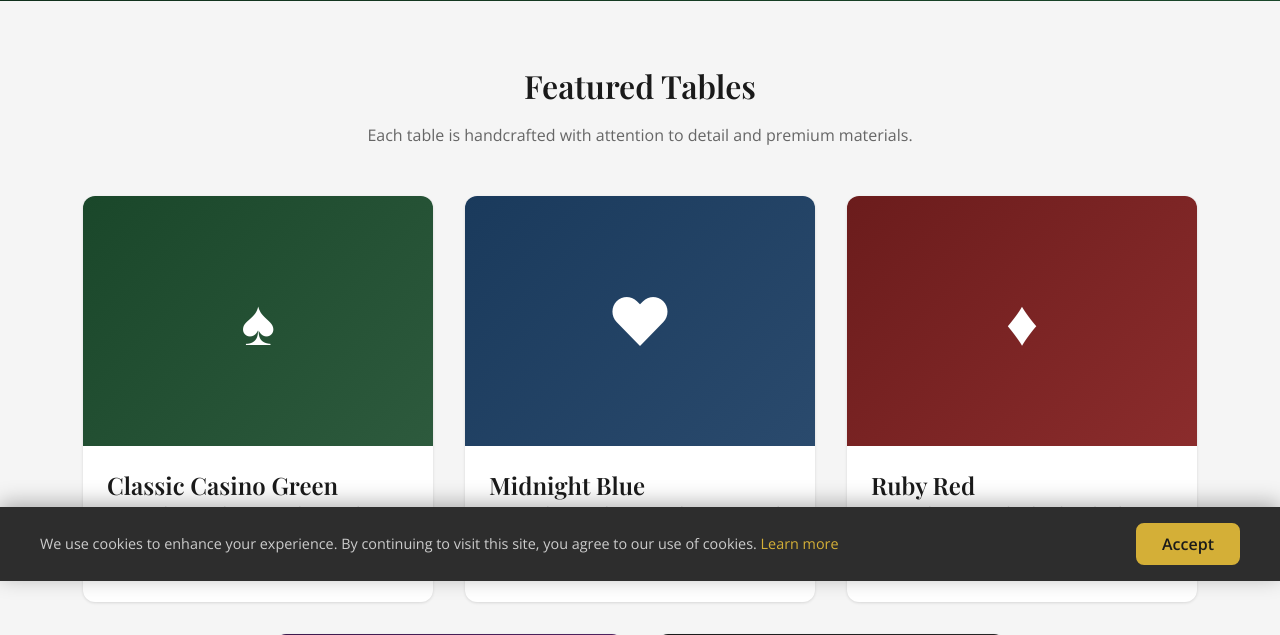
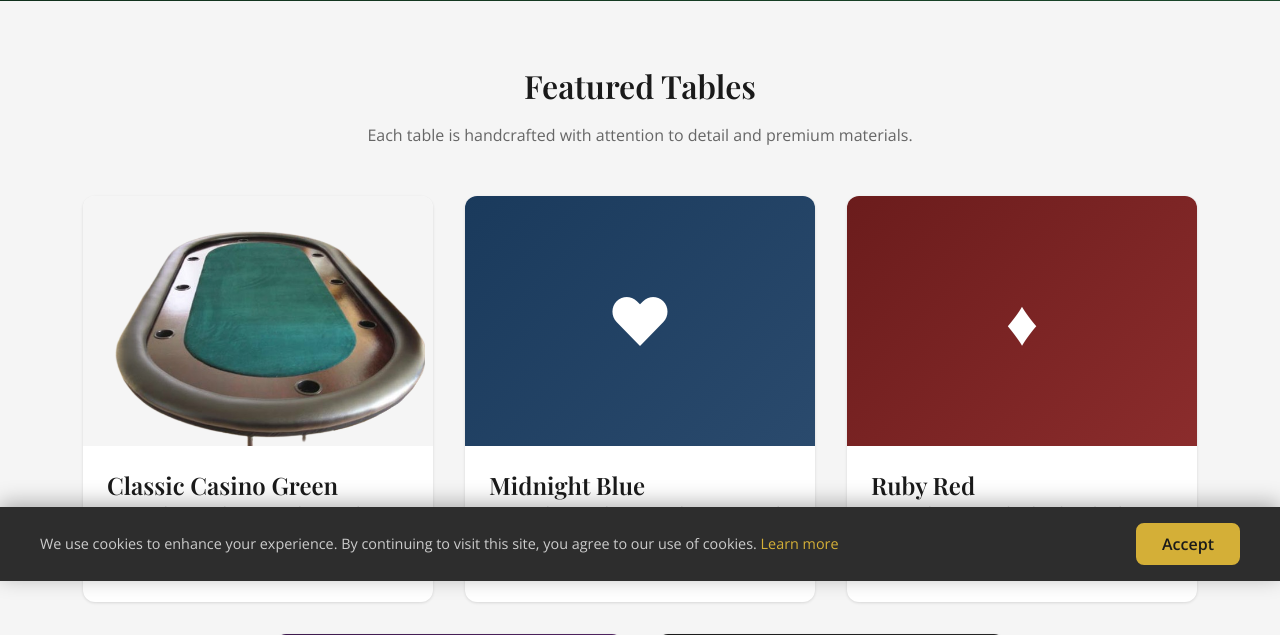
Before and after one commit to cyberfyed/jackninetables, a PHP site: page /gallery.php in a window 1280 px wide. Shown: the part 219-854 px from the top of the page. Run offline with PHP 8.4, Linux system fonts and the light colour scheme; a stand-in replaces the project's code that opens the database connection.

Commit message:
Add real table photo to gallery
🤖 Generated with [Claude Code](https://claude.com/claude-code)

Co-Authored-By: Claude Opus 4.5 <noreply@anthropic.com>

```diff
--- a/gallery.php
+++ b/gallery.php
@@ -19,11 +19,10 @@ require_once 'includes/header.php';
             <p>Each table is handcrafted with attention to detail and premium materials.</p>
         </div>
 
-        <!-- Placeholder gallery - in production, these would be actual photos -->
         <div style="display: flex; flex-wrap: wrap; justify-content: center; gap: 2rem;">
             <div class="card" style="flex: 0 1 350px; max-width: 400px;">
-                <div style="background: linear-gradient(135deg, #1a472a 0%, #2d5a3d 100%); height: 250px; display: flex; align-items: center; justify-content: center; color: white; font-size: 4rem;">
-                    &#9824;
+                <div style="background: #f5f5f5; height: 250px; display: flex; align-items: center; justify-content: center; overflow: hidden;">
+                    <img src="<?= SITE_URL ?>/assets/images/tablepic1-removebg-preview.png" alt="Custom Poker Table" style="max-width: 100%; max-height: 100%; object-fit: contain;">
                 </div>
                 <div class="card-body">
                     <h3>Classic Casino Green</h3>
```
Also changed, not shown: assets/images/tablepic1-removebg-preview.png (added).
